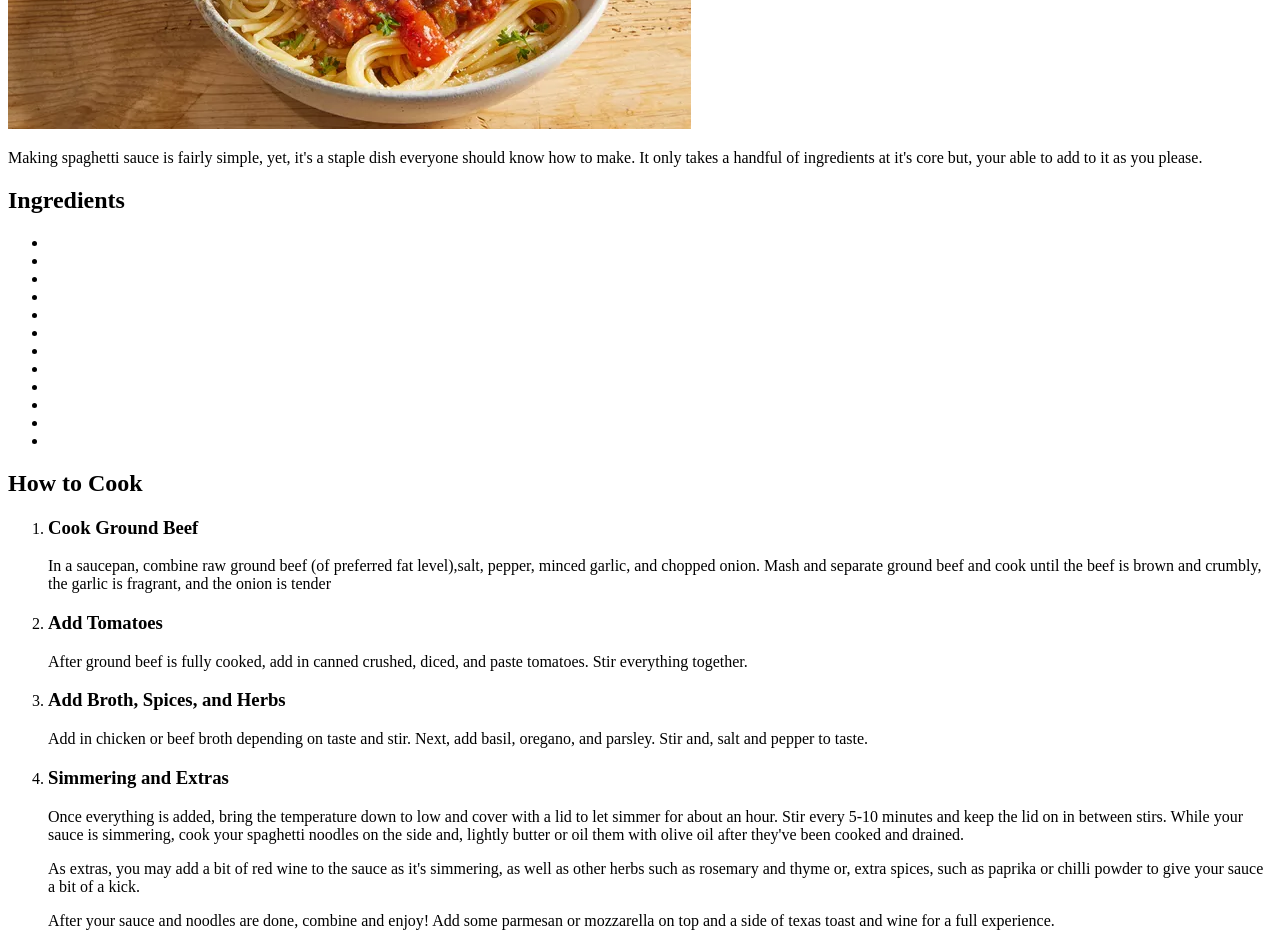
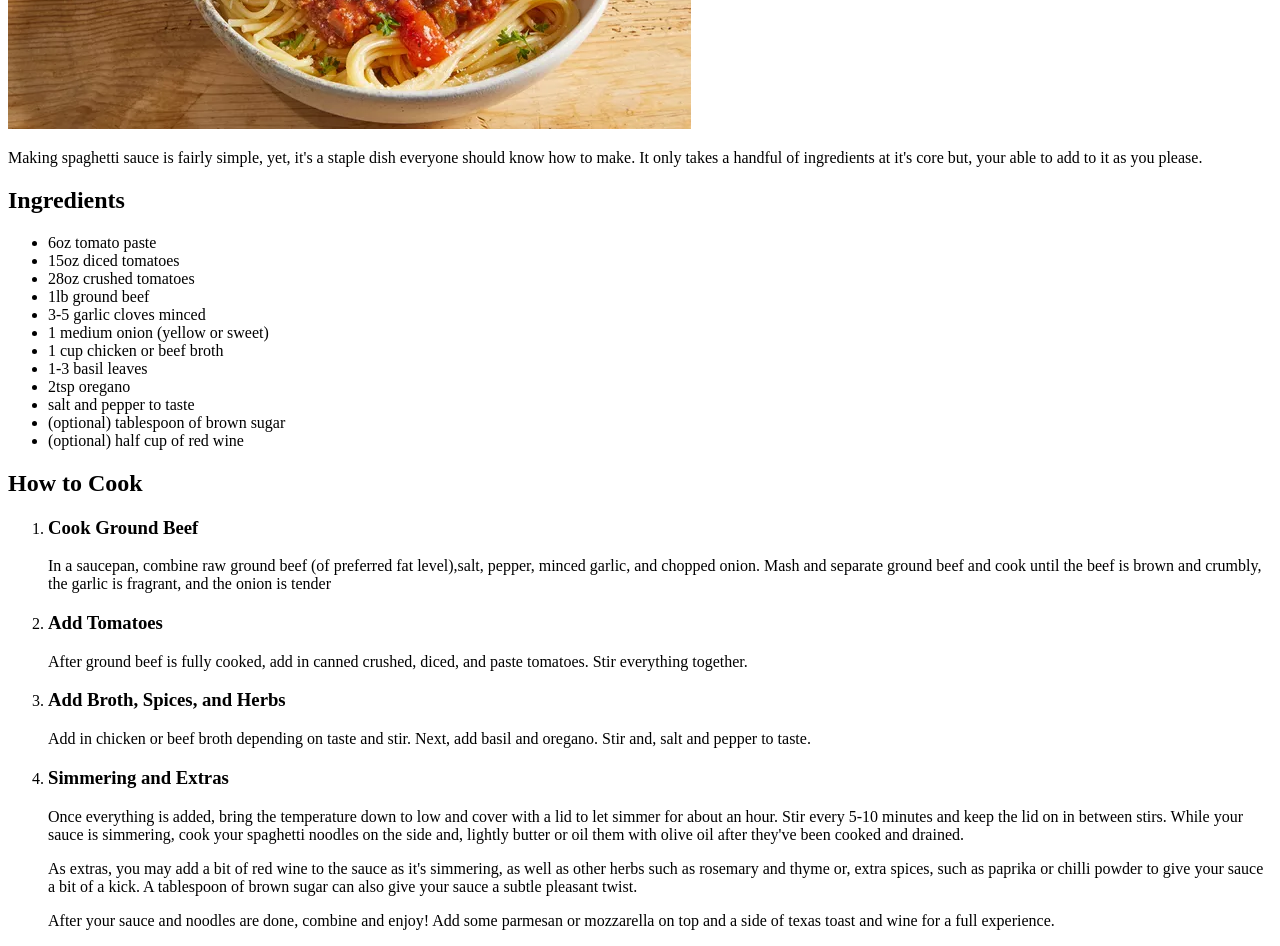
Before and after one commit to Dunlop0790/odin-recipes, a plain HTML site: page recipes/spaghetti.html in a window 1280 px wide. Shown: the part 463-1409 px from the top of the page. Drawn offline with Linux system fonts and the light colour scheme.

Commit message:
Finish lists in spaghetti.html
Ingredients and How to Cook lists have been made. This allows the viewer to see how to cook the recipe as well as the ingredients used.

```diff
--- a/recipes/spaghetti.html
+++ b/recipes/spaghetti.html
@@ -2,29 +2,29 @@
 
 <html lang="en">
 <meta charset="UTF-8">
-<title>Spaghetti Recipe</title>
+<title>Spaghetti Sauce Recipe</title>
 
 <body>
 
-    <h1>Spaghetti Recipe</h1>
+    <h1>Spaghetti Sauce Recipe</h1>
     <img src="../images/spaghetti.jpg" alt="Angled overhead view of a plate of spaghetti with a glass of wine">
 
     <p>Making spaghetti sauce is fairly simple, yet, it's a staple dish everyone should know how to make. It only takes a handful of ingredients at it's core but, your able to add to it as you please.</p>
 
     <h2>Ingredients</h2>
     <ul>
-        <li></li>
-        <li></li>
-        <li></li>
-        <li></li>
-        <li></li>
-        <li></li>
-        <li></li>
-        <li></li>
-        <li></li>
-        <li></li>
-        <li></li>
-        <li></li>
+        <li>6oz tomato paste</li>
+        <li>15oz diced tomatoes</li>
+        <li>28oz crushed tomatoes</li>
+        <li>1lb ground beef</li>
+        <li>3-5 garlic cloves minced</li>
+        <li>1 medium onion (yellow or sweet)</li>
+        <li>1 cup chicken or beef broth</li>
+        <li>1-3 basil leaves</li>
+        <li>2tsp oregano</li>
+        <li>salt and pepper to taste</li>
+        <li>(optional) tablespoon of brown sugar</li>
+        <li>(optional) half cup of red wine</li>
     </ul>
 
     <h2>How to Cook</h2>
@@ -36,11 +36,11 @@
         <p>After ground beef is fully cooked, add in canned crushed, diced, and paste tomatoes. Stir everything together.</p></li>
 
         <li><h3>Add Broth, Spices, and Herbs</h3>
-        <p>Add in chicken or beef broth depending on taste and stir. Next, add basil, oregano, and parsley. Stir and, salt and pepper to taste.</p></li>
+        <p>Add in chicken or beef broth depending on taste and stir. Next, add basil and oregano. Stir and, salt and pepper to taste.</p></li>
 
         <li><h3>Simmering and Extras</h3>
         <p>Once everything is added, bring the temperature down to low and cover with a lid to let simmer for about an hour. Stir every 5-10 minutes and keep the lid on in between stirs. While your sauce is simmering, cook your spaghetti noodles on the side and, lightly butter or oil them with olive oil after they've been cooked and drained.</p>
-        <p>As extras, you may add a bit of red wine to the sauce as it's simmering, as well as other herbs such as rosemary and thyme or, extra spices, such as paprika or chilli powder to give your sauce a bit of a kick.</p>
+        <p>As extras, you may add a bit of red wine to the sauce as it's simmering, as well as other herbs such as rosemary and thyme or, extra spices, such as paprika or chilli powder to give your sauce a bit of a kick. A tablespoon of brown sugar can also give your sauce a subtle pleasant twist.</p>
         <p>After your sauce and noodles are done, combine and enjoy! Add some parmesan or mozzarella on top and a side of texas toast and wine for a full experience.</p></li>
     </ol>
 
```
